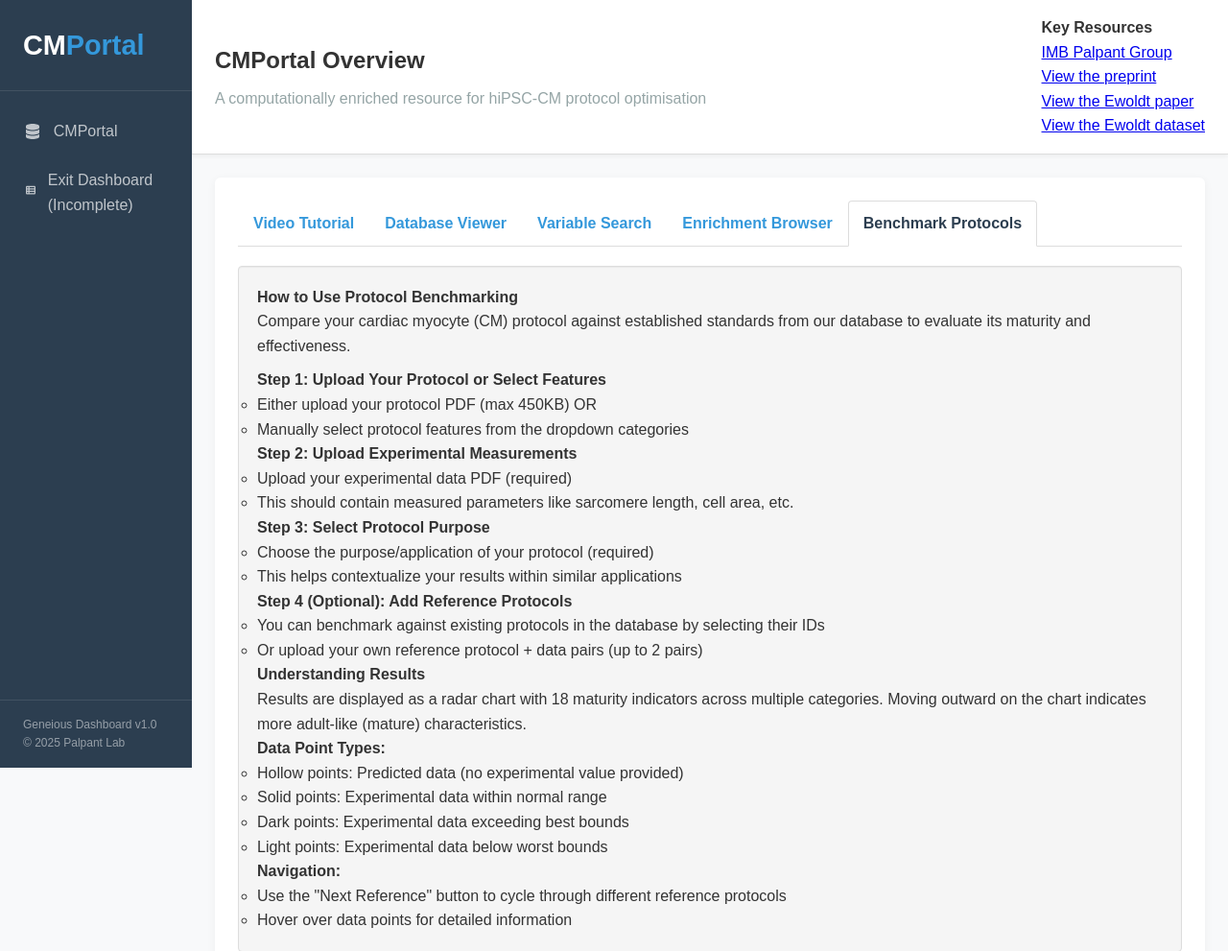
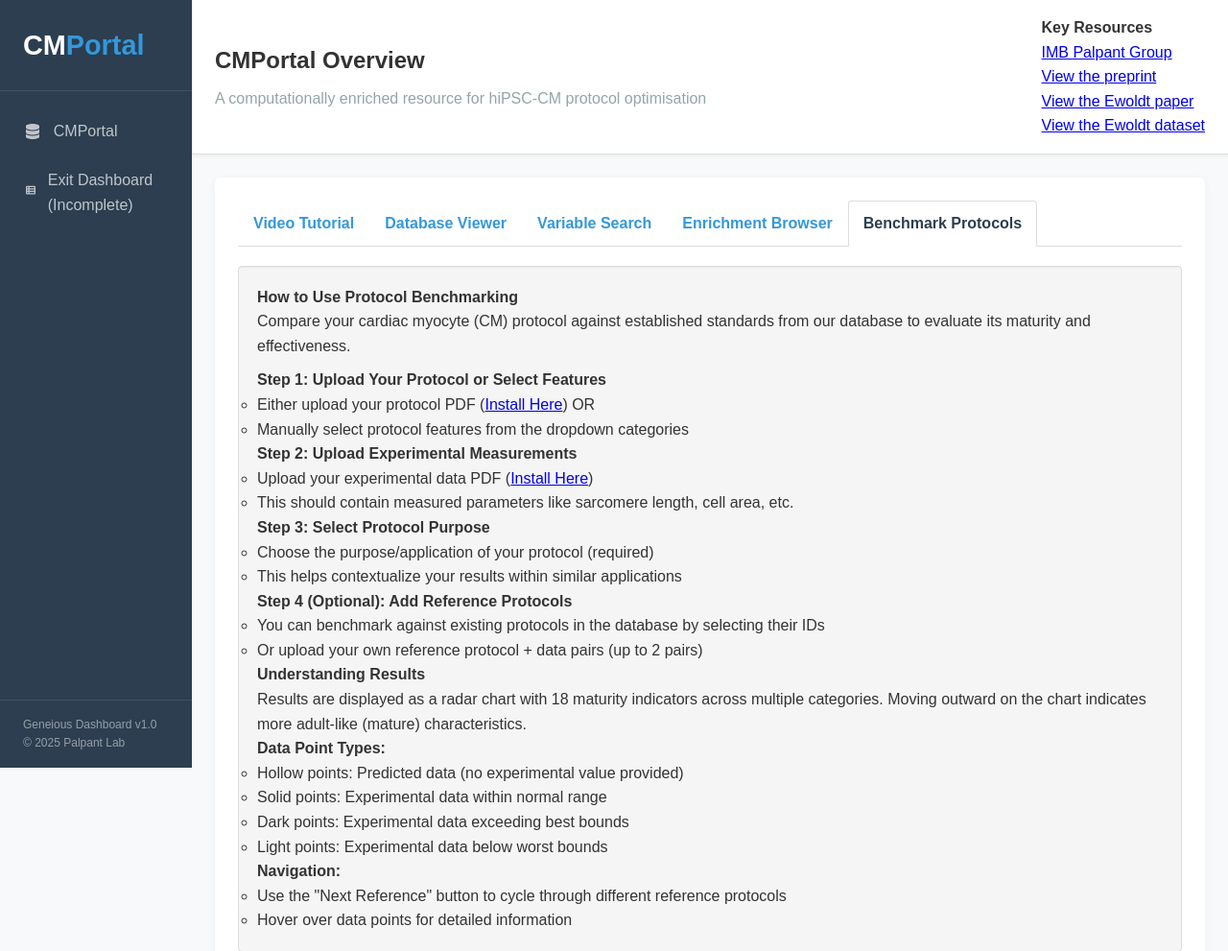
Before and after one commit to phycochow/palpant-labsite, a Flask app: page /cmportal in a window 1280 px wide, after a click that opens the changed part. Shown: the top 991 px of the page at 96% size. Run offline with Flask 3, Linux system fonts and the light colour scheme; some libraries are stand-ins or nearby versions.

Commit message:
Update v40

```diff
--- a/static/js/tab-benchmark.js
+++ b/static/js/tab-benchmark.js
@@ -656,6 +656,14 @@ CMPortal.benchmark.submitAndDisplayResults = function() {
             // Visualize the results
             if (radarData && radarData.length > 0) {
                 CMPortal.benchmarkRadar.visualizeResults(radarData);
+
+                // Scroll to the results container after a short delay to ensure rendering is complete
+                setTimeout(() => {
+                    const resultsContainer = document.getElementById('benchmark-results-container');
+                    if (resultsContainer) {
+                        resultsContainer.scrollIntoView({ behavior: 'smooth', block: 'start' });
+                    }
+                }, 100);
             }
         }
     })
--- a/templates/tabs/tab-benchmark.html
+++ b/templates/tabs/tab-benchmark.html
@@ -7,13 +7,13 @@
   <ul style="list-style-type: none; padding-left: 0; margin-top: 10px;">
     <li><strong>Step 1: Upload Your Protocol or Select Features</strong>
       <ul>
-        <li>Either upload your protocol PDF (max 450KB) OR</li>
+        <li>Either upload your protocol PDF (<a href="https://raw.githubusercontent.com/phycochow/palpant-labsite/main/static/datasets/CMPortal_Protocol_Form.pdf" download>Install Here</a>) OR</li>
         <li>Manually select protocol features from the dropdown categories</li>
       </ul>
     </li>
     <li><strong>Step 2: Upload Experimental Measurements</strong>
       <ul>
-        <li>Upload your experimental data PDF (required)</li>
+        <li>Upload your experimental data PDF (<a href="https://raw.githubusercontent.com/phycochow/palpant-labsite/main/static/datasets/CMPortal_Data_Form.pdf" download>Install Here</a>)</li>
         <li>This should contain measured parameters like sarcomere length, cell area, etc.</li>
       </ul>
     </li>
```
